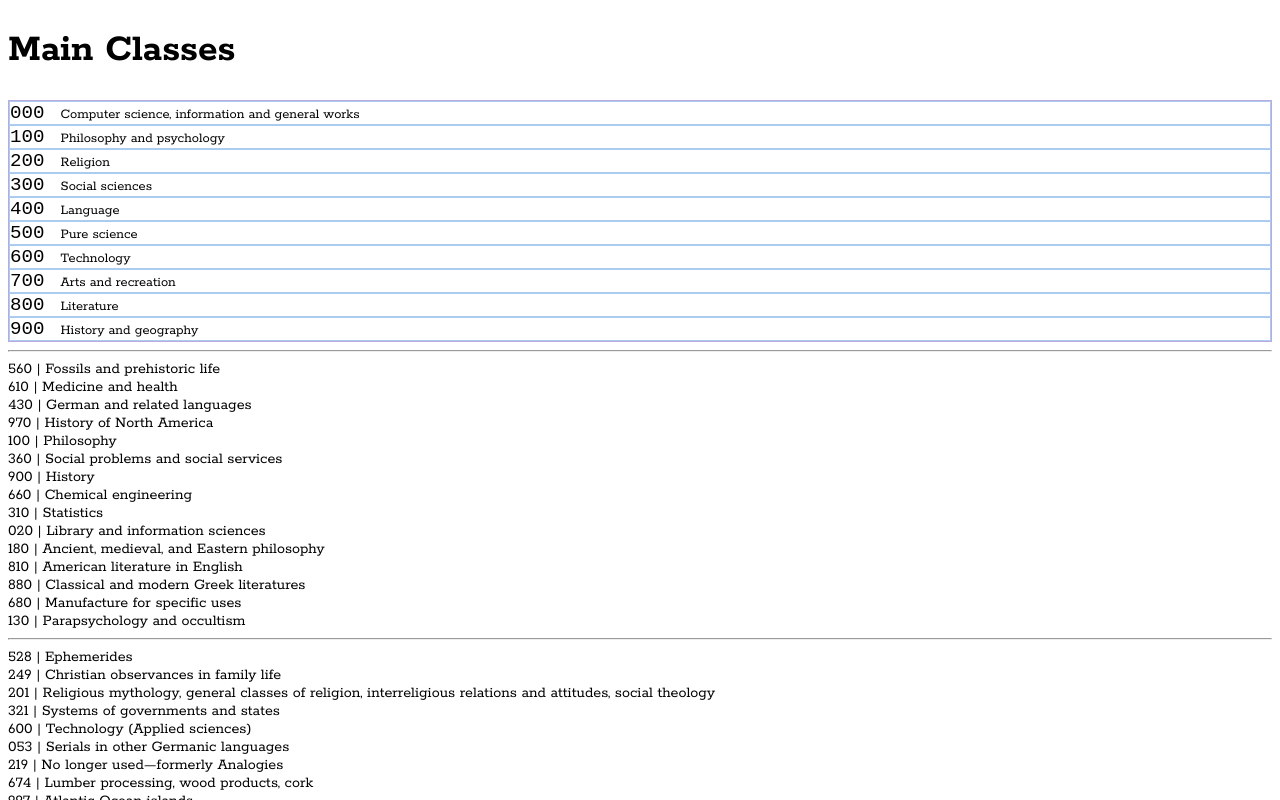
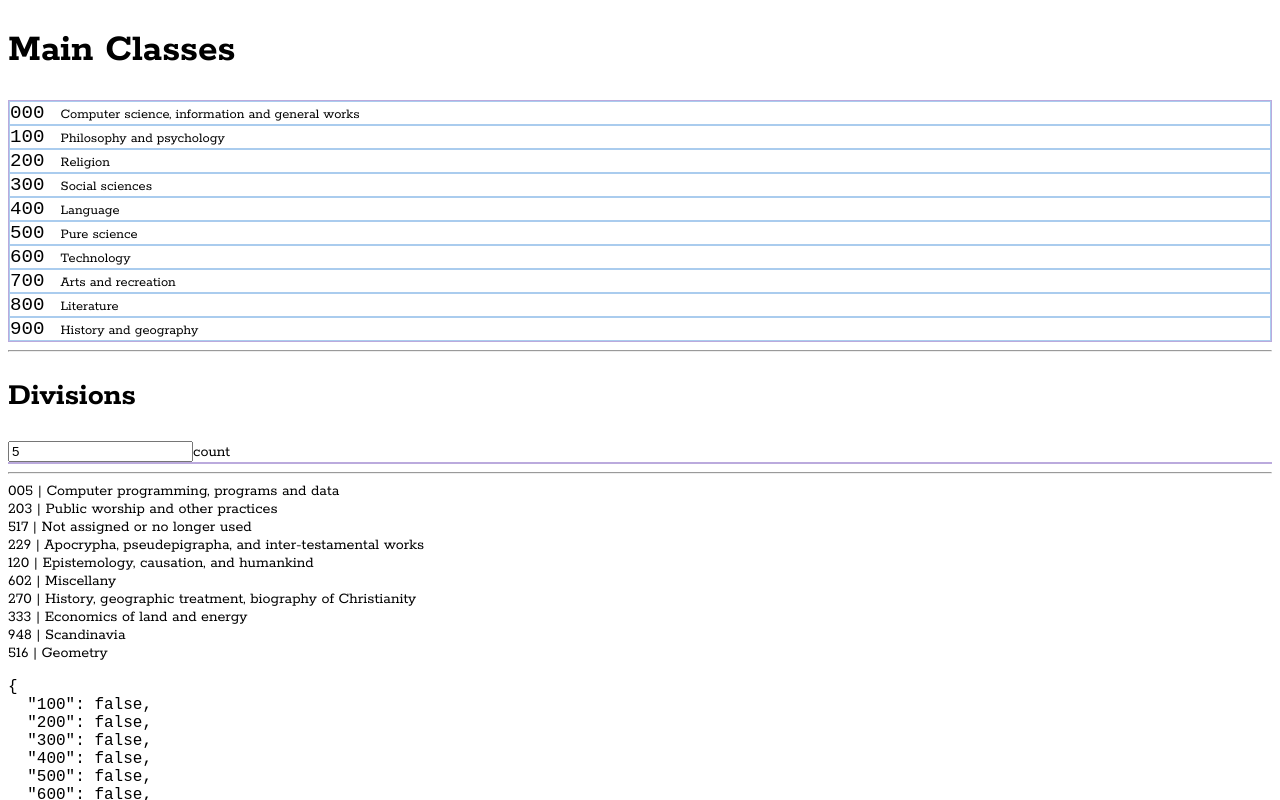
Before and after one commit to worc/ddc, a React app: page / in a window 1280 px wide. Shown: the top 800 px of the page. Built offline with nearby package versions, Linux system fonts and the light colour scheme.

Commit message:
update Divisions container to filter on selected main classes

```diff
--- a/src/components/Divisions.tsx
+++ b/src/components/Divisions.tsx
@@ -1,17 +1,38 @@
-import React from 'react'
-import { divisionPicker } from '../picker/_picker'
+import React, { useContext, useEffect, useMemo, useState } from 'react'
+import { Division } from '../types/dewey'
+import { divisionPickUntilSatisfied } from '../picker/division_picker'
+import List from './lists/List'
+import MainClassFilterContext from '../context/MainClassFilterContext'
 
 export default function Divisions () {
-  const divisions = divisionPicker(15)
+  const context = useContext(MainClassFilterContext)
+  const [count, setCount] = useState(5)
+  const [displayDivisions, setDisplayDivisions] = useState<Division[]>([])
+
+  const activeCodes = useMemo(() => {
+    const activeFilters = Object.entries(context.filters).filter(filter => filter[1])
+    return activeFilters.map(entry => entry[0])
+  }, [context.filters])
+
+  useEffect(() => {
+    const filteredDivisions = divisionPickUntilSatisfied(count, (division => {
+      const divisionMainClass = division.code[0]
+      return activeCodes.some(code => code.startsWith(divisionMainClass))
+    }))
+
+    setDisplayDivisions(filteredDivisions)
+  }, [activeCodes, count])
+
+  function handleChange(event: React.ChangeEvent<HTMLInputElement>) {
+    const count = parseInt(event.target.value, 10)
+    setCount(count)
+  }
 
   return (
     <>
-      { divisions.map(division => (
-        <div>
-          <div>{ division.code } | { division.name }</div>
-        </div>
-      ))
-      }
+      <h2>Divisions</h2>
+      <div><label><input type="number" value={count} onChange={handleChange}/>count</label></div>
+      <List display={displayDivisions}/>
     </>
   )
 }
```
